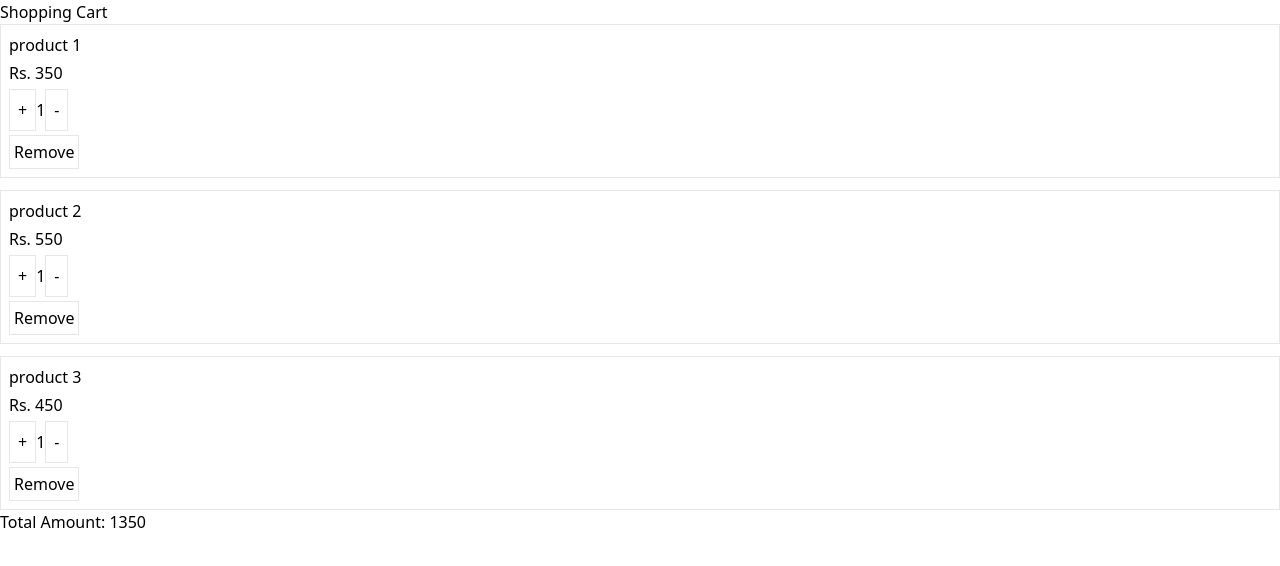
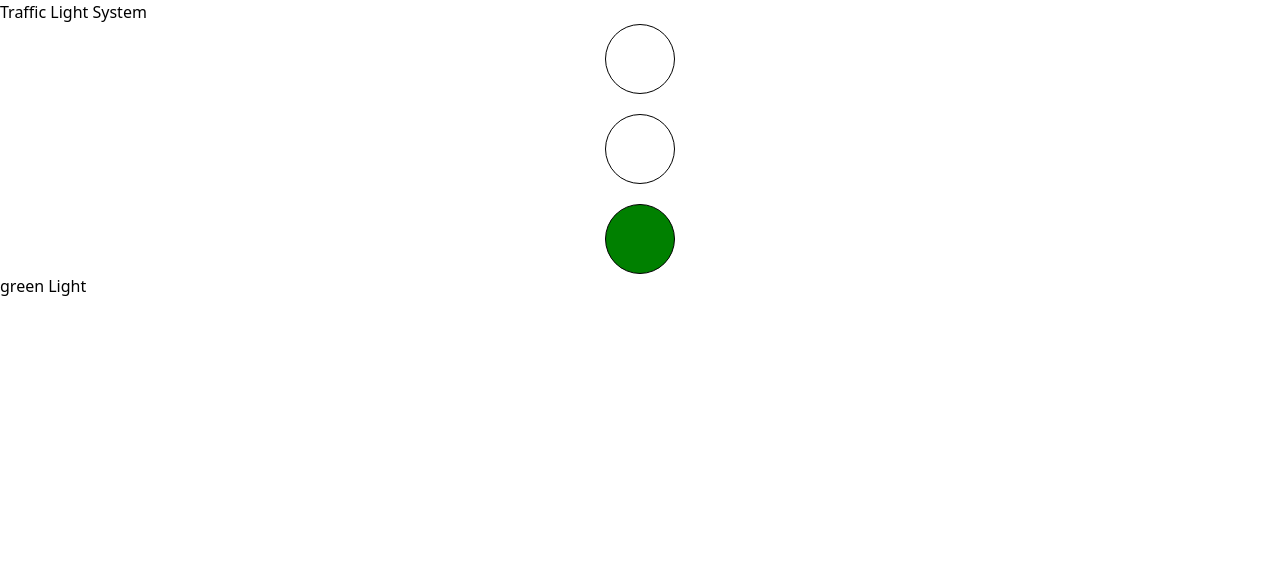
Before and after one commit to sdupadhyay/React-Coding-Questions, a React (Vite) app: page / in a window 1280 px wide. Shown: the top 566 px of the page. Built offline with nearby package versions, Linux system fonts and the light colour scheme.

Commit message:
Traffic Light System Question added

```diff
--- a/src/App.jsx
+++ b/src/App.jsx
@@ -1,11 +1,13 @@
 import React from "react";
 import Box from "./questons/Box";
 import { ShoppingCart } from "./questons/ShoppingCart";
+import { TrafficLightSystem } from "./questons/TrafficLightSystem";
 function App() {
   return (
     <>
       {/* <Box /> */}
-       <ShoppingCart/>
+       {/* <ShoppingCart/> */}
+       <TrafficLightSystem/>
     </>
   );
 }
--- /dev/null
+++ b/src/questons/TrafficLightSystem.jsx
@@ -0,0 +1,48 @@
+import { useEffect, useState } from "react";
+
+export const TrafficLightSystem = () => {
+  const config = [
+    { color: "red", timer: 4000 }, // Red light for 4 seconds
+    { color: "yellow", timer: 1000 }, // Yellow light for 0.5 seconds
+    { color: "green", timer: 3000 }, // Green light for 3 seconds
+  ];
+  const [point, setPoint] = useState(0);
+
+  useEffect(() => {
+    let id = setTimeout(() => {
+      console.log("Pointer", point);
+      if (point < config.length - 1) setPoint((pre) => (pre + 1) % 3);
+      else setPoint(0);
+    }, config[point]?.timer);
+    return () => clearTimeout(id);
+  }, [point]);
+  //console.log(config[point])
+  return (
+    <>
+      <h1>Traffic Light System</h1>
+      <div style={{ display: "flex", gap: "20px", flexDirection: "column" }}>
+        {[0, 1, 2]?.map((ele, ind) => (
+          <Light
+            key={ind}
+            backgroundColor={ind == point ? config[point]?.color : "white"}
+          />
+        ))}
+      </div>
+      <p>{config[point]?.color} Light</p>
+    </>
+  );
+};
+const Light = ({ backgroundColor }) => {
+  return (
+    <div
+      style={{
+        backgroundColor,
+        width: "70px",
+        height: "70px",
+        borderRadius: "50%",
+        margin: "auto",
+        border: "1px solid black",
+      }}
+    ></div>
+  );
+};
```
